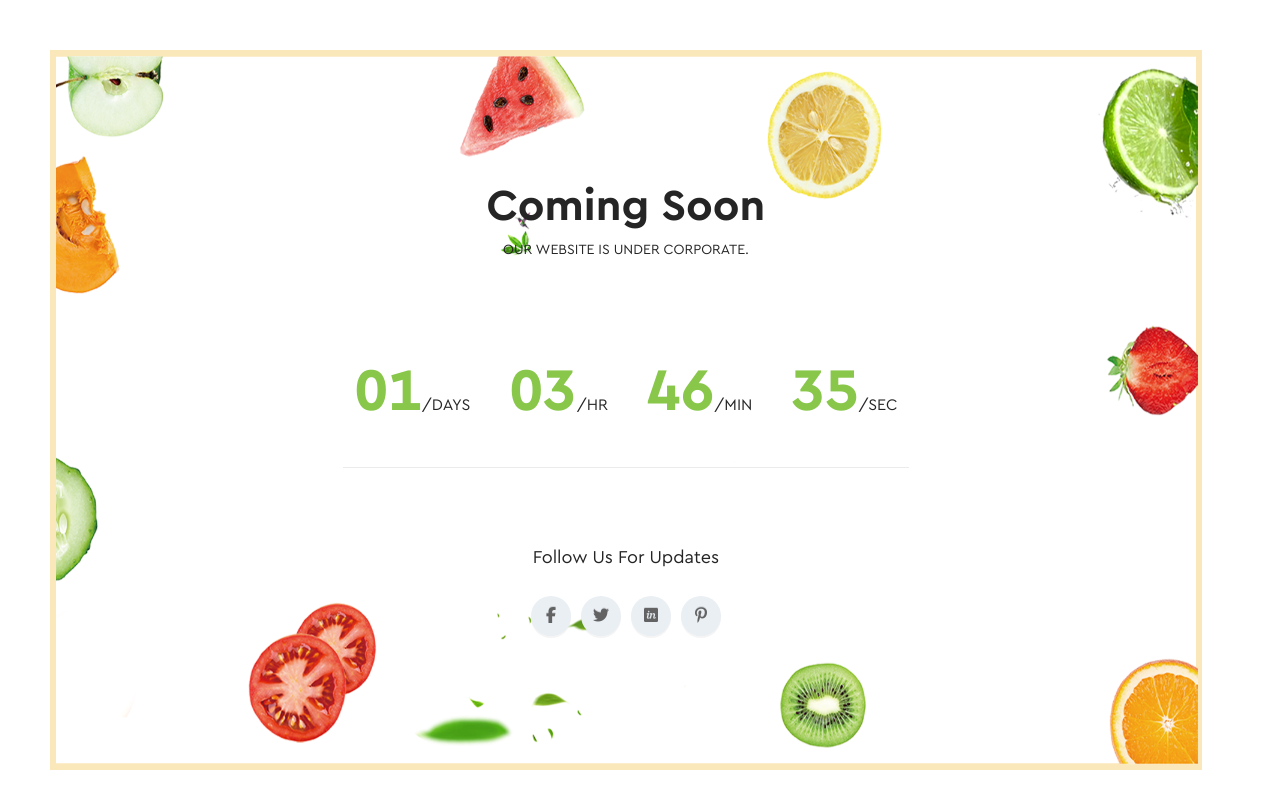
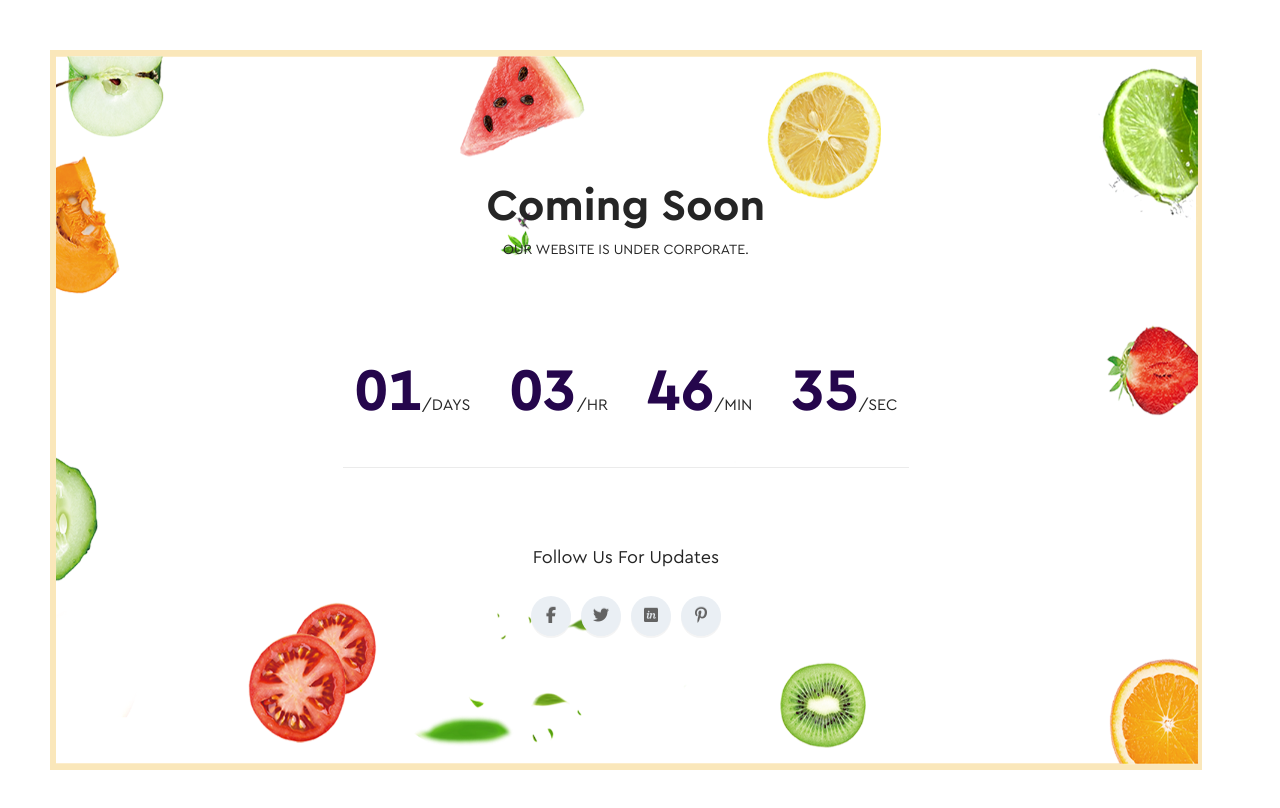
Before and after one commit to vaishnav-sic/weristo, a Next.js app: page /other/coming-soon in a window 1280 px wide. Shown: the top 808 px of the page. Built offline with nearby package versions, Linux system fonts and the light colour scheme; no server answers.

Commit message:
Added git ignore

```diff
--- a/src/styles/abstract/_variables.scss
+++ b/src/styles/abstract/_variables.scss
@@ -3,10 +3,12 @@ $root-color: (
   pink: #fd5f5c,
   coffee: #f79823,
   light: #eaeff4,
+  primary1: #25064c
 );
 
 $colors: (
-  green: var(--green-color),
+  primary1: var(--primary1-color),
+  green: var(--primary1-color),
   pink: var(--pink-color),
   coffee: var(--coffee-color),
   light: var(--light-color),
--- a/src/styles/antd.less
+++ b/src/styles/antd.less
@@ -64,19 +64,19 @@ input:focus {
 }
 
 .ant-btn-primary {
-  background-color: var(--green-color);
-  border-color: var(--green-color);
+  background-color: var(--primary1-color);
+  border-color: var(--primary1-color);
 }
 
 .ant-btn-primary:hover {
-  background-color: var(--green-color);
-  border-color: var(--green-color);
+  background-color: var(--primary1-color);
+  border-color: var(--primary1-color);
   opacity: 0.8;
 }
 
 .ant-btn-primary:focus {
-  background-color: var(--green-color);
-  border-color: var(--green-color);
+  background-color: var(--primary1-color);
+  border-color: var(--primary1-color);
   opacity: 0.8;
 }
 
```
Also changed, not shown: 1 other file (tests, documents, lock files or other folders).
